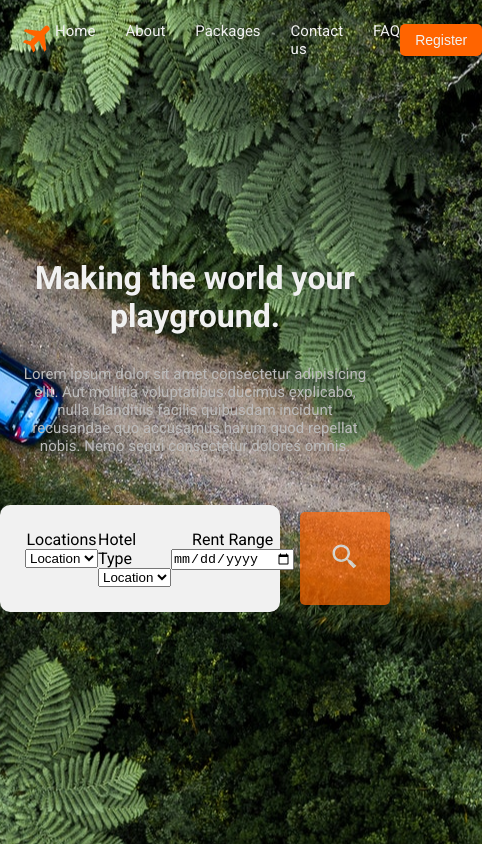
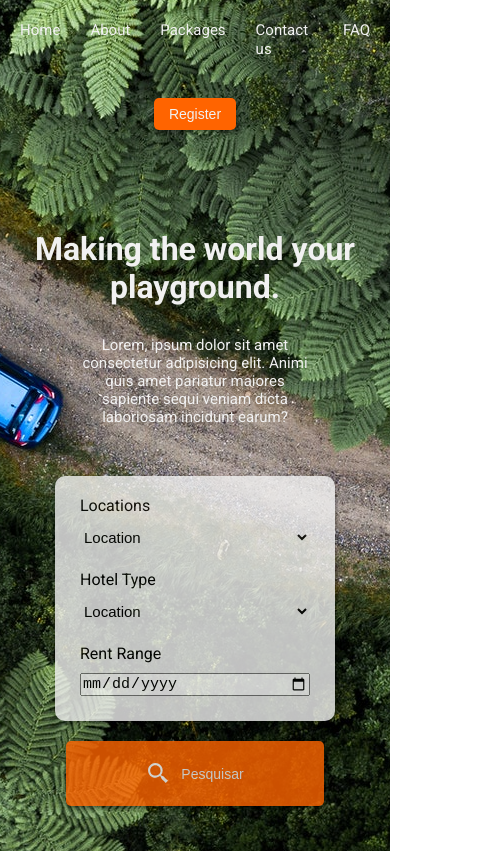
Before and after one commit to gemario/travel, a plain HTML site: page index.html in a window 390 px wide. Shown: the whole page, 482 px wide, since content can reach past the window. Drawn offline with Linux system fonts and the light colour scheme.

Commit message:
finished project

```diff
--- a/index.html
+++ b/index.html
@@ -19,16 +19,16 @@
     <div class="container">
       <header>
         <div class="logo">
-          <img src="assets/icon-plane.svg" alt="icone avião" />
+          <a href="#"><img src="assets/icon-plane.svg" alt="icone avião" /></a>
         </div>
 
         <div class="menu">
           <ul>
-            <li>Home</li>
-            <li>About</li>
-            <li>Packages</li>
-            <li>Contact us</li>
-            <li>FAQ</li>
+            <li><a href="#">Home</a></li>
+            <li><a href="#">About</a></li>
+            <li><a href="#">Packages</a></li>
+            <li><a href="#">Contact us</a></li>
+            <li><a href="#">FAQ</a></li>
           </ul>
         </div>
 
@@ -44,10 +44,9 @@
           <div class="title">
             <h1>Making the world your playground.</h1>
             <h4>
-              Lorem ipsum dolor sit amet consectetur adipisicing elit. Aut
-              mollitia voluptatibus ducimus explicabo, nulla blanditiis facilis
-              quibusdam incidunt recusandae quo accusamus harum quod repellat
-              nobis. Nemo sequi consectetur dolores omnis.
+              Lorem, ipsum dolor sit amet consectetur adipisicing elit. Animi
+              quis amet pariatur maiores sapiente sequi veniam dicta laboriosam
+              incidunt earum?
             </h4>
           </div>
         </div>
@@ -70,7 +69,7 @@
 
             <div id="range">
               <label for="">Rent Range</label>
-              <input type="date" id="date" />
+              <input placeholder="01/01/2022" id="date" type="date" />
             </div>
           </div>
 
--- a/style.css
+++ b/style.css
@@ -8,13 +8,17 @@
 
 :root {
   --color-text: #f1f1f1;
-  --color-subtitle: #bbbbbb;
+  --color-subtitle: #e6e4e4;
   --color-highlight: #ff6400;
   --color-blue: #0540f2;
 }
 
 .container {
   padding: 20px;
+}
+
+html {
+  scroll-behavior: smooth;
 }
 
 body {
@@ -32,8 +36,9 @@ header {
 }
 
 header .logo img {
-  width: 35px;
-  height: 35px;
+  width: 50px;
+  height: 50px;
+  filter: drop-shadow(4px 4px 1px black);
 }
 
 header ul {
@@ -41,9 +46,16 @@ header ul {
   gap: 30px;
 }
 
-header ul li {
+header ul li a {
   font-size: 15px;
   color: var(--color-text);
+  text-decoration: none;
+  transition: 0.4s;
+}
+
+header ul li a:hover {
+  color: var(--color-highlight);
+  border-bottom: 1px solid var(--color-blue);
 }
 
 button {
@@ -53,12 +65,12 @@ button {
   border-radius: 5px;
   box-shadow: 2px 2px 5px rgba(0, 0, 0, 0.411);
   font-size: 14px;
+  cursor: pointer;
 }
 
 button a {
-  outline: none;
-  text-decoration: none;
   color: var(--color-text);
+  font-weight: 500;
 }
 
 main {
@@ -78,9 +90,15 @@ main {
 
 .top-main h4 {
   padding-top: 30px;
-  color: var(--color-subtitle);
+  color: var(--color-text);
   font-weight: 400;
   font-size: 15px;
+}
+
+.title h4 {
+  display: flex;
+  margin: 0 auto;
+  width: 65%;
 }
 
 .bottom-main {
@@ -97,13 +115,14 @@ main {
   padding: 25px;
   display: flex;
   justify-content: space-evenly;
+  opacity: 0.8;
 }
 
 label {
+  padding-bottom: 10px;
   color: #000;
   display: flex;
-  align-items: center;
-  justify-content: center;
+  align-items: flex-start;
 }
 
 #locations,
@@ -114,20 +133,96 @@ label {
 }
 
 select {
+  font-size: 15px;
+  border: none;
   display: flex;
   align-items: center;
+  justify-content: center;
+  height: 25px;
+}
+
+input {
+  font-size: 15px;
 }
 
 .button-search {
-  padding-left: 20px;
+  padding: 25px;
 }
 
 .btn {
   padding: 30px;
-  opacity: 0.7;
+  box-shadow: 2px 2px 5px rgba(0, 0, 0, 0.466);
+  opacity: 0.8;
+  cursor: pointer;
 }
 
 .btn img {
   width: 30px;
   height: 30px;
 }
+
+@media screen and (max-width: 700px) {
+  header {
+    display: flex;
+    flex-direction: column;
+  }
+
+  header img {
+    display: none;
+  }
+
+  header .button {
+    padding-top: 40px;
+  }
+
+  main {
+    padding-top: 100px;
+  }
+
+  .search {
+    display: flex;
+    flex-direction: column;
+    padding-top: 0;
+    box-shadow: 2px 2px 5px rgba(0, 0, 0, 0.411);
+  }
+
+  label {
+    padding-top: 20px;
+  }
+
+  select {
+    font-size: 15px;
+  }
+
+  input {
+    font-size: 15px;
+  }
+
+  .bottom-main {
+    display: flex;
+    flex-direction: column;
+    width: 100%;
+  }
+
+  .button-search {
+    padding-top: 20px;
+  }
+
+  .btn {
+    display: flex;
+    align-items: center;
+    justify-content: center;
+    padding: 20px 80px;
+  }
+
+  .btn::after {
+    content: 'Pesquisar';
+    color: var(--color-text);
+  }
+
+  .btn img {
+    margin-right: 10px;
+    width: 25px;
+    height: 25px;
+  }
+}
```
Also changed, not shown: .github/icon-plane.svg (added), .github/preview-mobile.png (added), 4 other files.
